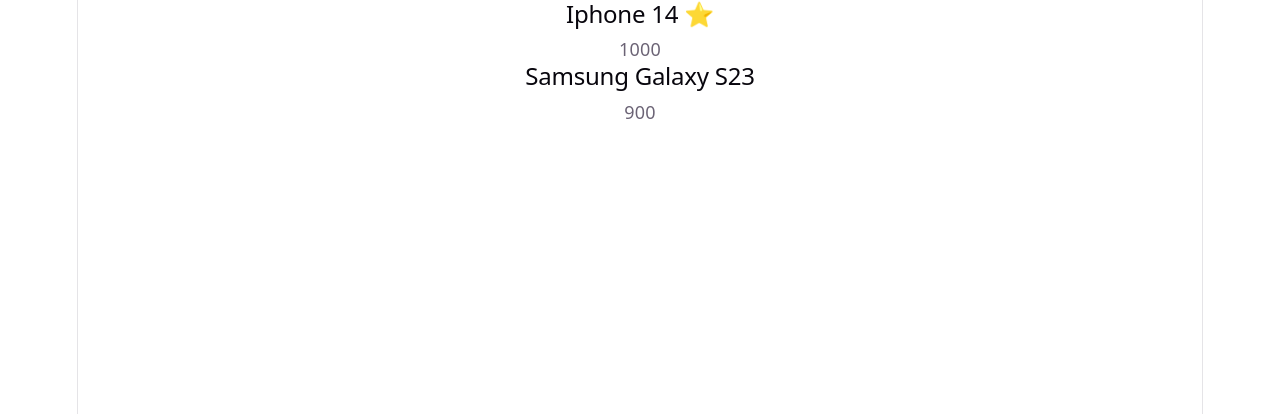
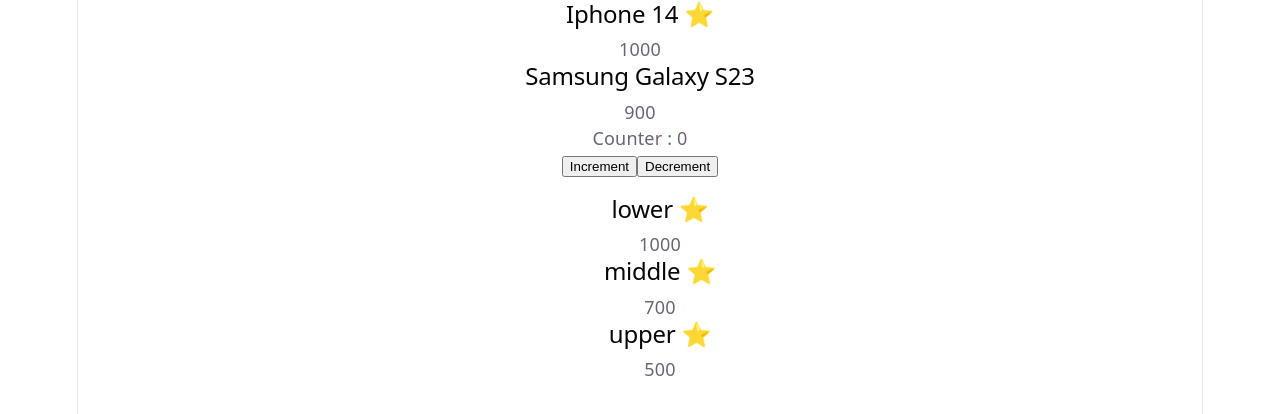
Before and after one commit to altumiya/reactts, a React (Vite) app in the folder tswithreact/: page / in a window 1280 px wide. Shown: the top 414 px of the page. Built offline with nearby package versions, Linux system fonts and the light colour scheme.

Commit message:
feat: add Counter and List components, integrate menu data in App

```diff
--- a/tswithreact/src/App.tsx
+++ b/tswithreact/src/App.tsx
@@ -1,5 +1,14 @@
 import './App.css'
 import { Card } from './components/card.tsx';
+import { Counter } from './components/counter.tsx';
+import type { seat } from './types.ts'
+import { List } from './components/list.tsx';
+
+const menu:seat[] = [
+  {id: 1, name: "lower", price: 1000},
+  {id: 2, name: "middle", price: 700},
+  {id: 3, name: "upper", price: 500},
+]
 
 function App() {
 
@@ -18,6 +27,12 @@
         isAvailable={false}
         />
       </div>
+      <div>
+        <Counter/>
+      </div>
+      <div>
+        <List seats= {menu}/>
+      </div>
     </>
   )
 }
--- /dev/null
+++ b/tswithreact/src/components/counter.tsx
@@ -0,0 +1,13 @@
+import { useState } from 'react'
+
+export function Counter() {
+    const [count, setCount] = useState<number>(0)
+
+    return(
+        <div>
+            <p>Counter : {count}</p>
+            <button onClick={() => setCount(count + 1)}>Increment</button>
+            <button onClick={() => setCount(count - 1)}>Decrement</button>
+        </div>
+    )
+}
--- /dev/null
+++ b/tswithreact/src/components/list.tsx
@@ -0,0 +1,21 @@
+import type { seat } from '../types'
+
+import { Card } from './card';
+interface ListProps {
+    seats: seat[];
+}
+
+export function List({seats}: ListProps) {
+    return (<div>
+        <ul>
+            {seats.map(seat => (
+                <Card key={seat.id}
+                name={seat.name}
+                price={seat.price}
+                isAvailable={seat.price >400}/>
+            ))}
+        </ul>
+        </div>
+    )
+}
+export default List
--- /dev/null
+++ b/tswithreact/src/types.ts
@@ -0,0 +1,5 @@
+export interface seat{
+    name: string;
+    id: number;
+    price: number;
+}
```
